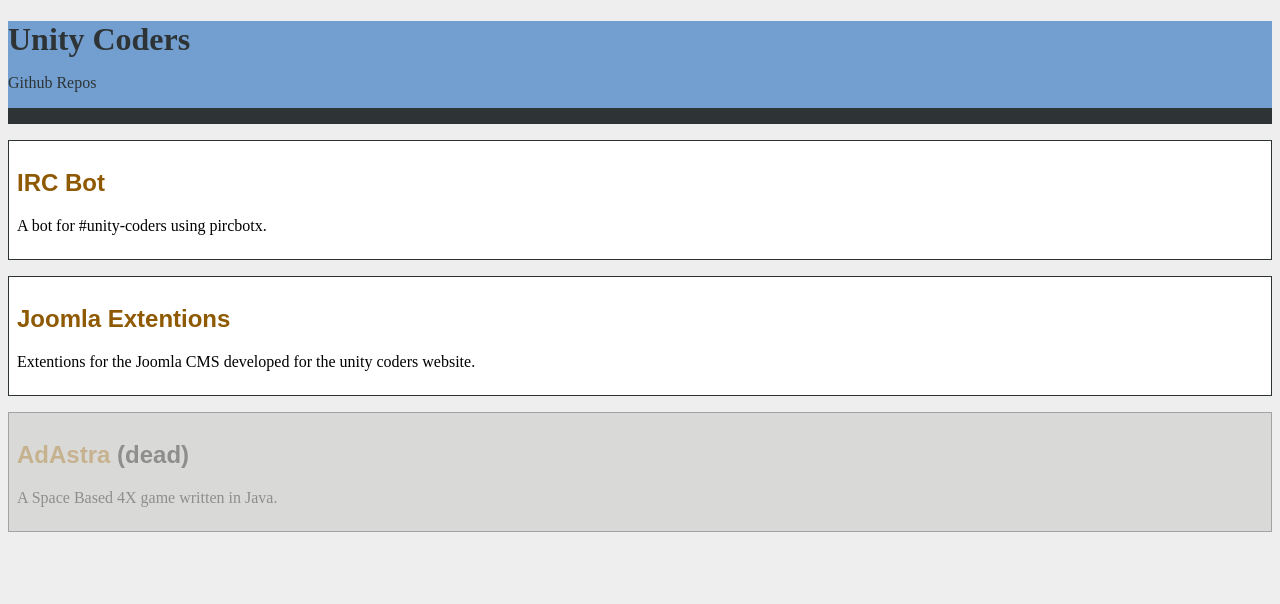
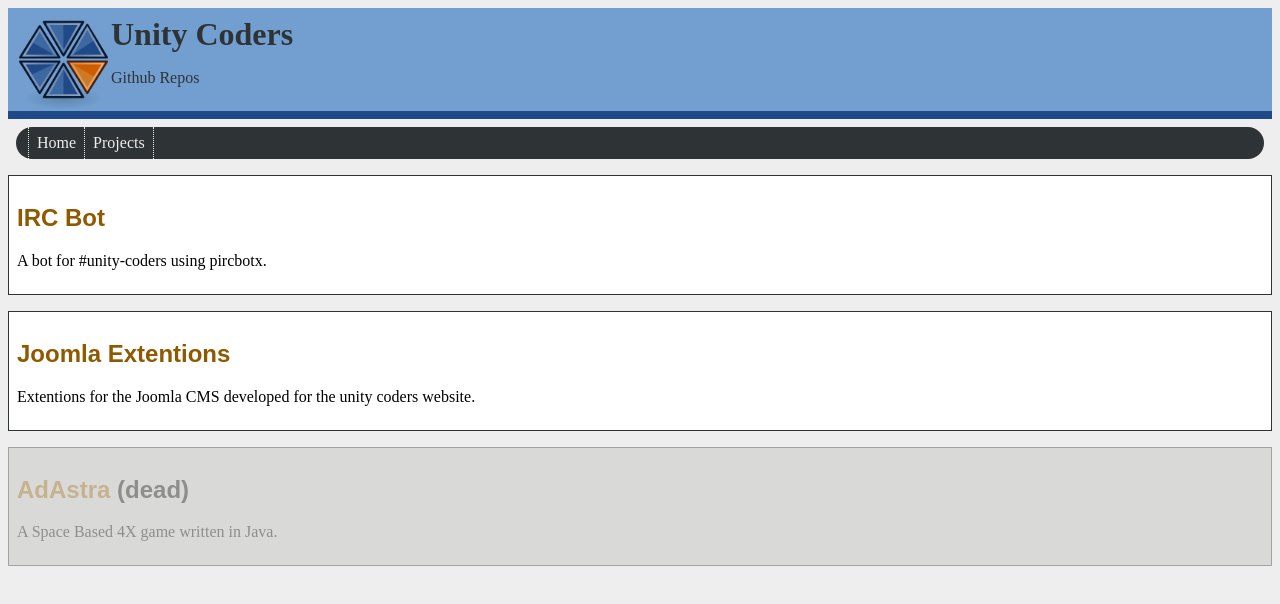
Before and after one commit to unitycoders/unitycoders.github.com, a plain HTML site: page index.html in a window 1280 px wide. Drawn offline with Linux system fonts and the light colour scheme.

Commit message:
added menubar and logo

```diff
--- a/index.html
+++ b/index.html
@@ -7,9 +7,14 @@
 	</head>
 	<body>
 		<header>
+            <img src="styles/logo.png" alt="logo" class="logo" />
 			<h1><a href="http://www.unitycoders.co.uk">Unity Coders</a></h1>
 			<p>Github Repos</p>
 		</header>
+            <ul id="menubar">
+                <li><a href="http://www.unitycoders.co.uk">Home</a></li>
+                <li><a href="/index.html">Projects</a></li>
+            </ul>
 		<article>
 			<h2><a href="http://git.unitycoders.co.uk/uc_pircbotx">IRC Bot</a></h2>
 			<p>A bot for #unity-coders using pircbotx.</p>
--- a/styles/main.css
+++ b/styles/main.css
@@ -3,9 +3,15 @@ body {
 }
 
 header {
+    padding: 0.5em;
 	color: #2e3436;
 	background-color: #729fcf;
-	border-bottom: 1em solid #2e3436;
+	border-bottom: 0.5em solid #204a87;
+}
+
+header img {
+    float: left;
+    width: 95px;
 }
 
 header a {
@@ -15,10 +21,49 @@ header a {
 }
 
 header h1 {
+    margin-top: 0em;
 	margin-bottom: 0em;
 }
 
+ul#menubar {
+    clear: both;
+    display: block;
+    margin: 0.5em;
+    background-color: #2e3436;
+    line-height: 2em;
+    height: 2em;
+    border-radius: 1em;
+    padding: 0em 0.75em;
+}
+
+#menubar li {
+    margin: 0em;
+    padding: 0em;
+    float: left;
+    display: inline;
+    list-style-type: none;
+    color: #eeeeec;
+}
+
+#menubar li a {
+    padding: 0em 0.5em;
+    display: block;
+    line-height: 2em;
+    height: 2em;
+    color: #eeeeec;
+    text-decoration: none;
+    border-left: 1px dotted #eeeeec;
+}
+
+#menubar li a:hover {
+    background-color: #729fcf;
+}
+
+#menubar li:last-child a {
+    border-right: 1px dotted #eeeeec;
+}
 article {
+    clear: both;
 	border: 1px solid #2e3436;
 	background-color: #ffffff;
 	padding: 0.5em;
```
Also changed, not shown: styles/logo.png (added).
